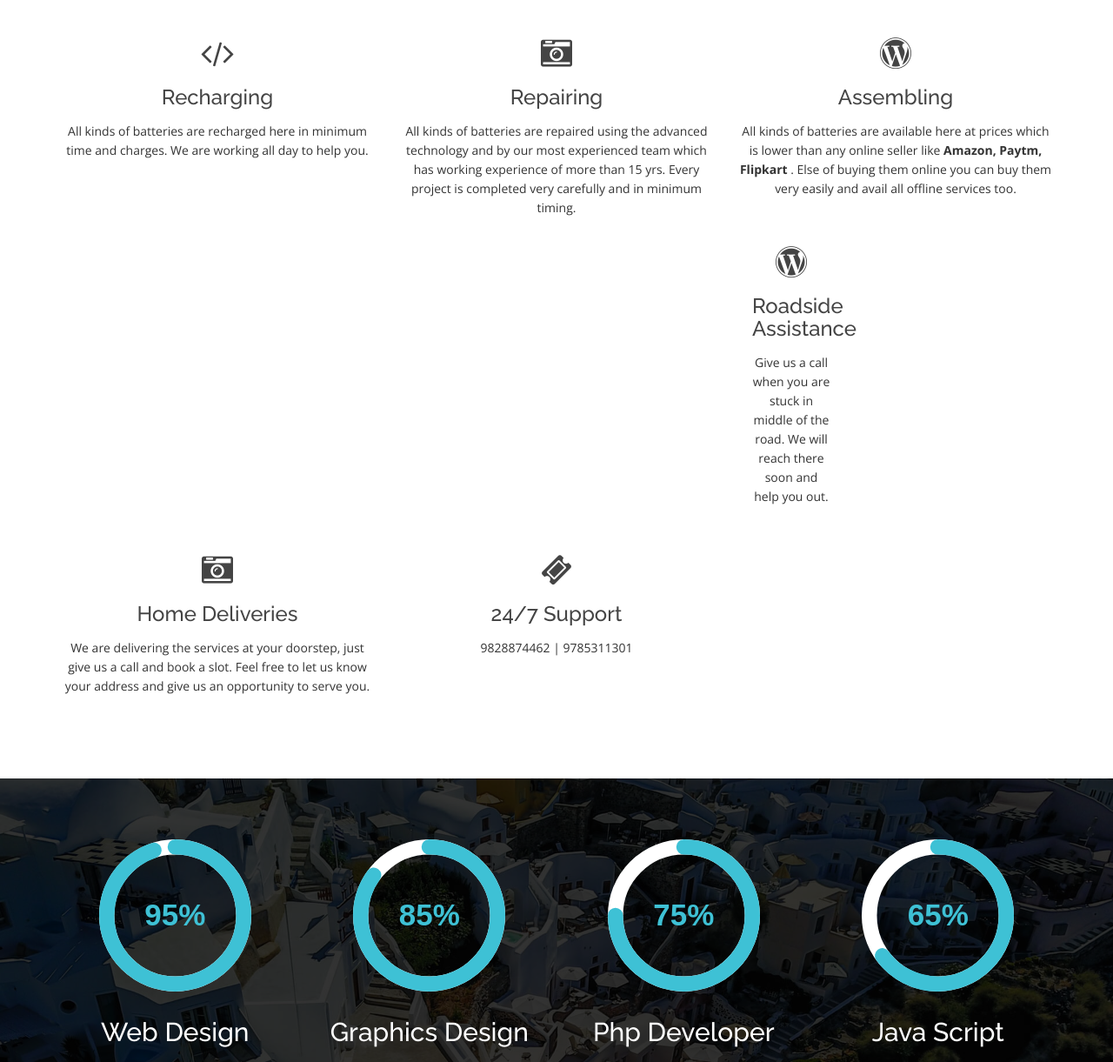
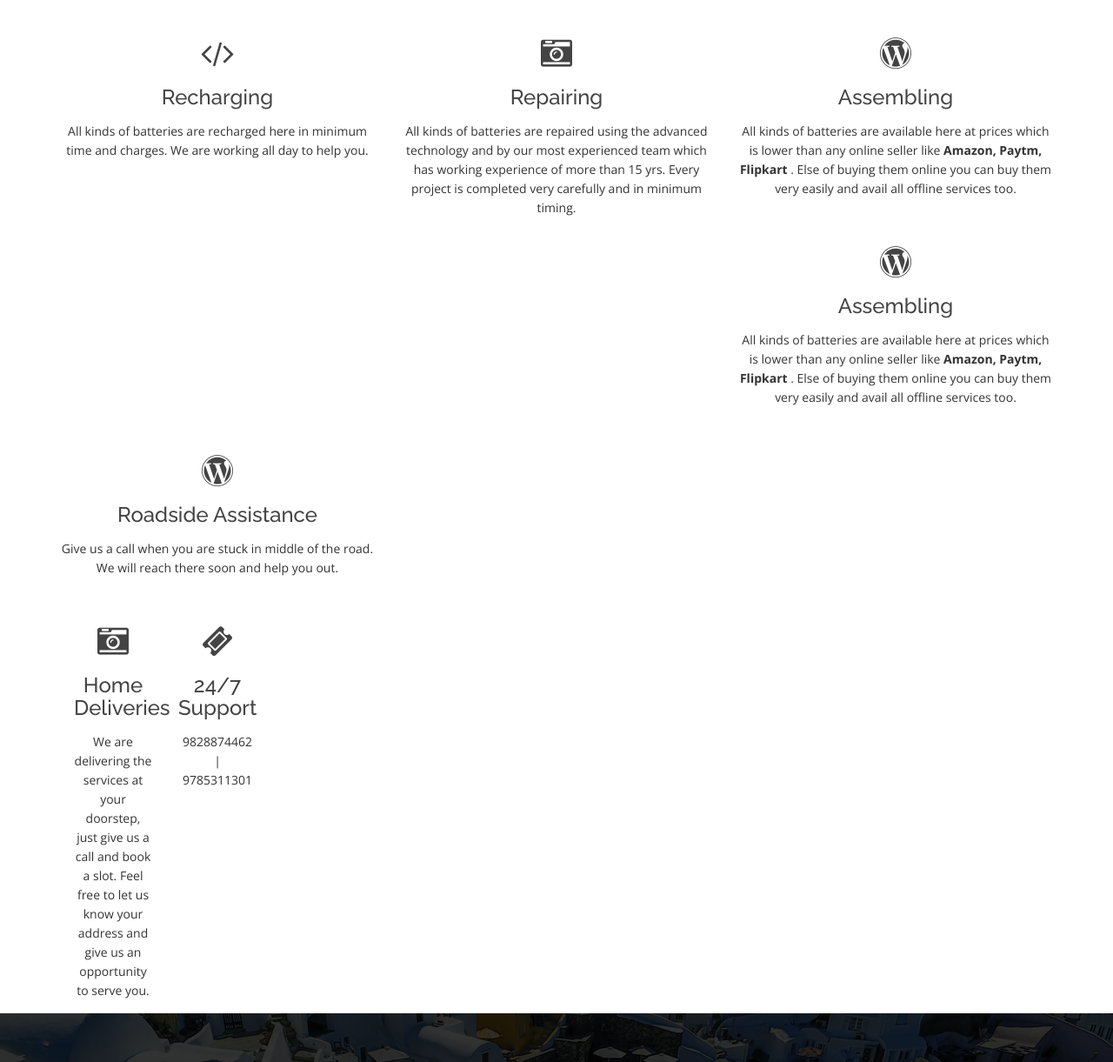
Before and after one commit to vibhanshujainiiitr/Manoj-Battery, a plain HTML site: page index.html in a window 1280 px wide. Shown: the part 1411-2632 px from the top of the page at 87% size. Drawn offline with nearby package versions, Linux system fonts and the light colour scheme.

Commit message:
Add files via upload

```diff
--- a/index.html
+++ b/index.html
@@ -65,7 +65,7 @@
 									</button>
                 <!-- Brand -->
                 <a class="navbar-brand page-scroll sticky-logo" href="index.html">
-                  <h1><span>e</span>Business</h1>
+                  <h1><span>Manoj</span>Battery</h1>
                   <!-- Uncomment below if you prefer to use an image logo -->
                   <!-- <img src="img/logo.png" alt="" title=""> -->
 								</a>
@@ -316,8 +316,25 @@
                 </div>
               </div>
               <!-- end about-details -->
-            </div>
-       <div class="col-md-4 col-sm-4 col-xs-12">
+             </div>
+          </div>
+          <div class="col-md-4 col-sm-4 col-xs-12">
+            <!-- end col-md-4 -->
+            <div class=" about-move">
+              <div class="services-details">
+                <div class="single-services">
+                  <a class="services-icon" href="#">
+											<i class="fa fa-wordpress"></i>
+										</a>
+                  <h4>Assembling</h4>
+                  <p>All kinds of batteries are available here at prices which is lower than any online seller like <b>Amazon, 			Paytm, Flipkart </b> . Else of buying them online you can buy them very easily and avail all offline services too.
+
+                  </p>
+                </div>
+              </div>
+              </div>
+          </div>
+          <div class="col-md-4 col-sm-4 col-xs-12">
             <!-- end col-md-4 -->
             <div class=" about-move">
               <div class="services-details">
@@ -326,19 +343,15 @@
 											<i class="fa fa-wordpress"></i>
 										</a>
                   <h4>Roadside Assistance</h4>
-                  <p>
-		   Give us a call when you are stuck in middle of the road. We will reach there soon and help you out.
-
+                  <p>Give us a call when you are stuck in middle of the road. We will reach there soon and help you out.
                   </p>
                 </div>
               </div>
-              <!-- end about-details -->
+
             </div>
-          </div>
+       <div class="col-md-4 col-sm-4 col-xs-12">
+            <!-- end col-md-4 -->
 
-	</div>
-          <div class="col-md-4 col-sm-4 col-xs-12">
-            <!-- end col-md-4 -->
             <div class=" about-move">
               <div class="services-details">
                 <div class="single-services">
```
